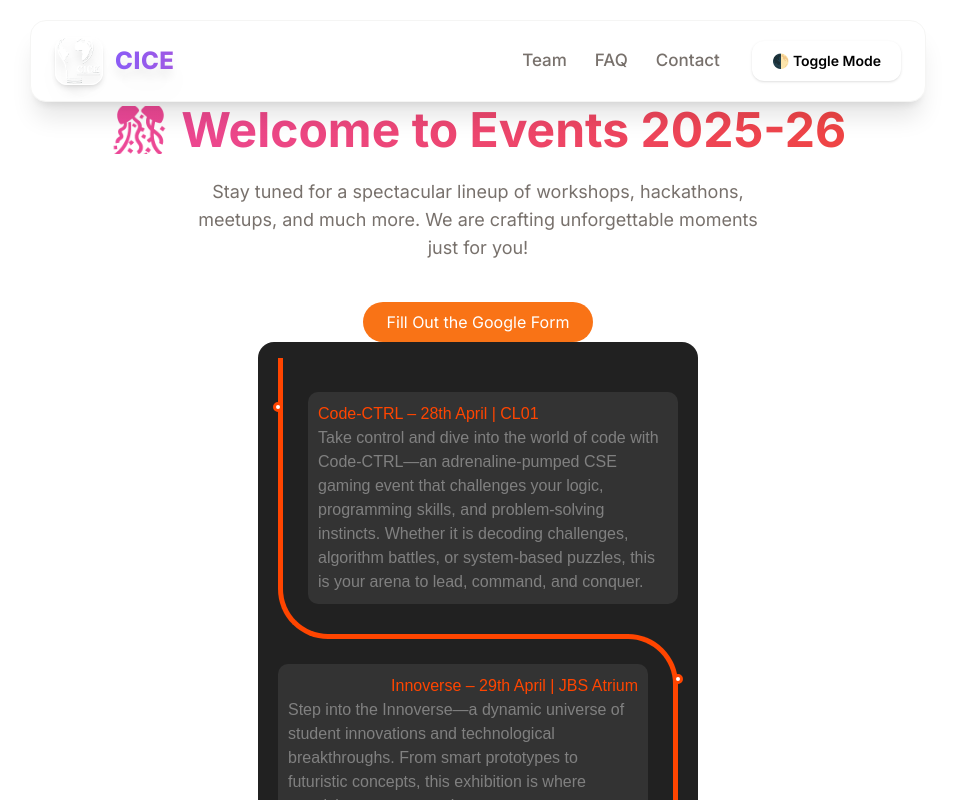
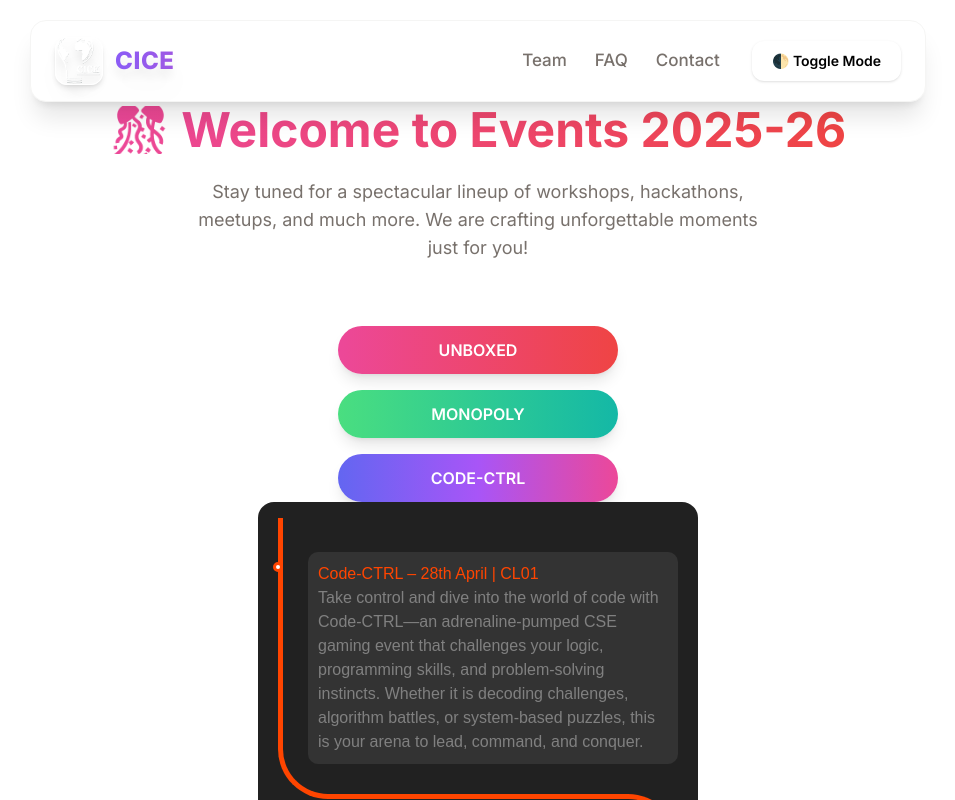
Before and after one commit to 30Divyansh/CICE, a Next.js app: page /events in a window 1280 px wide. Shown: the top 800 px of the page, without its empty margins (162-1117 px from the left). Built offline with nearby package versions, Linux system fonts and the light colour scheme.

Commit message:
Your commit message

```diff
--- a/app/events/page.tsx
+++ b/app/events/page.tsx
@@ -13,14 +13,34 @@ export default function EventsPage() {
       <p className="text-lg text-muted-foreground max-w-xl text-center mb-10">
         Stay tuned for a spectacular lineup of workshops, hackathons, meetups, and much more. We are crafting unforgettable moments just for you!
       </p>
-      <a
-    href="https://forms.gle/YOUR_GOOGLE_FORM_LINK"
+      <div className="flex flex-col gap-4 items-center mt-6">
+  <a
+    href="https://docs.google.com/forms/d/e/1FAIpQLSe5N__YQG8_wyuTwb-IjtAjYhgdvGXLVfW9T5OfMzGbX2ap3w/viewform"
     target="_blank"
     rel="noopener noreferrer"
-    className="inline-block px-6 py-2 rounded-full bg-primary text-white hover:bg-primary/80 transition-colors duration-200"
+    className="inline-block w-[280px] text-center px-6 py-3 rounded-full bg-gradient-to-r from-pink-500 to-red-500 text-white font-semibold shadow-lg hover:from-pink-600 hover:to-red-600 transition-all duration-300"
   >
-    Fill Out the Google Form
+    UNBOXED
   </a>
+  <a
+    href="https://docs.google.com/forms/d/e/1FAIpQLSdUDK4bCqCWwgm1b73qqgKc6Vq5ZPQbNUVUBNbvA7JagNl2rg/viewform"
+    target="_blank"
+    rel="noopener noreferrer"
+    className="inline-block w-[280px] text-center px-6 py-3 rounded-full bg-gradient-to-r from-green-400 to-teal-500 text-white font-semibold shadow-lg hover:from-green-500 hover:to-teal-600 transition-all duration-300"
+  >
+    MONOPOLY
+  </a>
+  <a
+    href="https://docs.google.com/forms/d/e/1FAIpQLSeWq7gTmUT0vDQpL9oP4KE4-5V9aY8FCQc0j94u6N62w_DfqA/viewform"
+    target="_blank"
+    rel="noopener noreferrer"
+    className="inline-block w-[280px] text-center px-6 py-3 rounded-full bg-gradient-to-r from-indigo-500 via-purple-500 to-pink-500 text-white font-semibold shadow-lg hover:brightness-110 transition-all duration-300"
+  >
+    CODE-CTRL
+  </a>
+</div>
+
+
       {/* Timeline */}
       <div className="timeline">
         <div className="outer">
```
